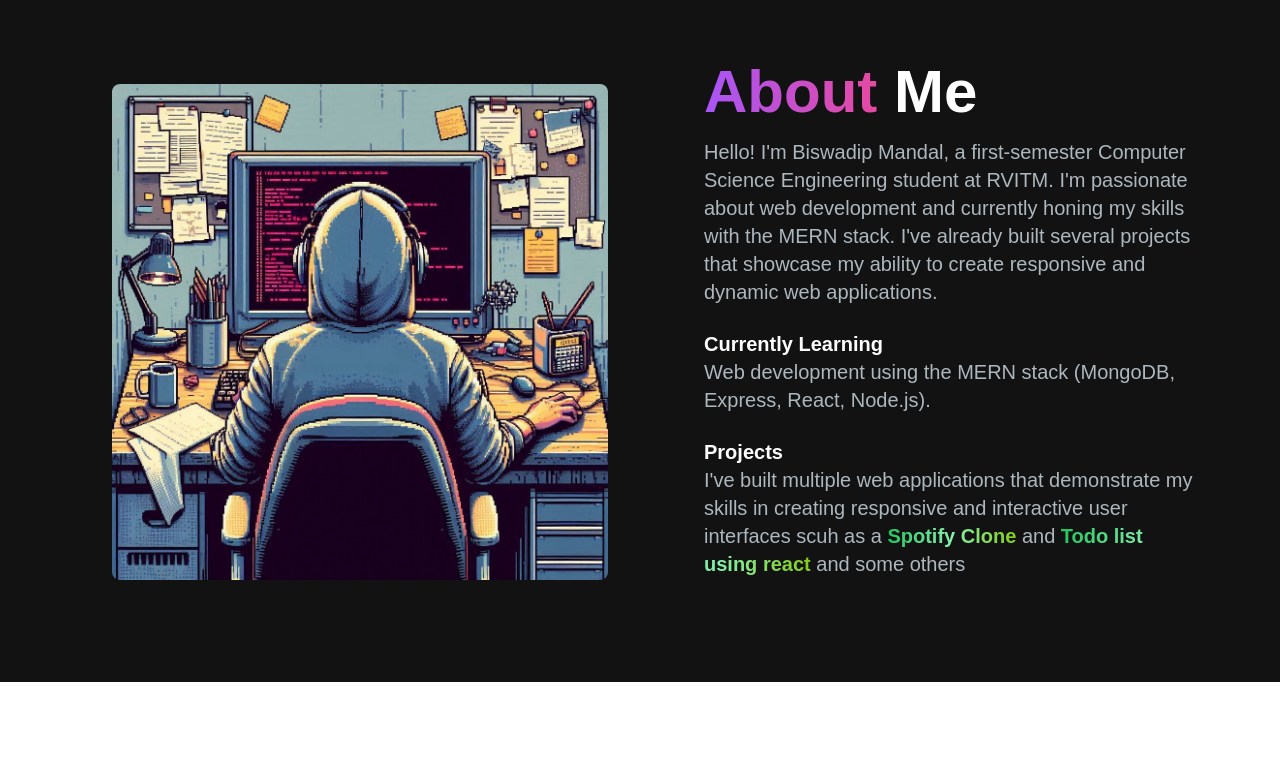
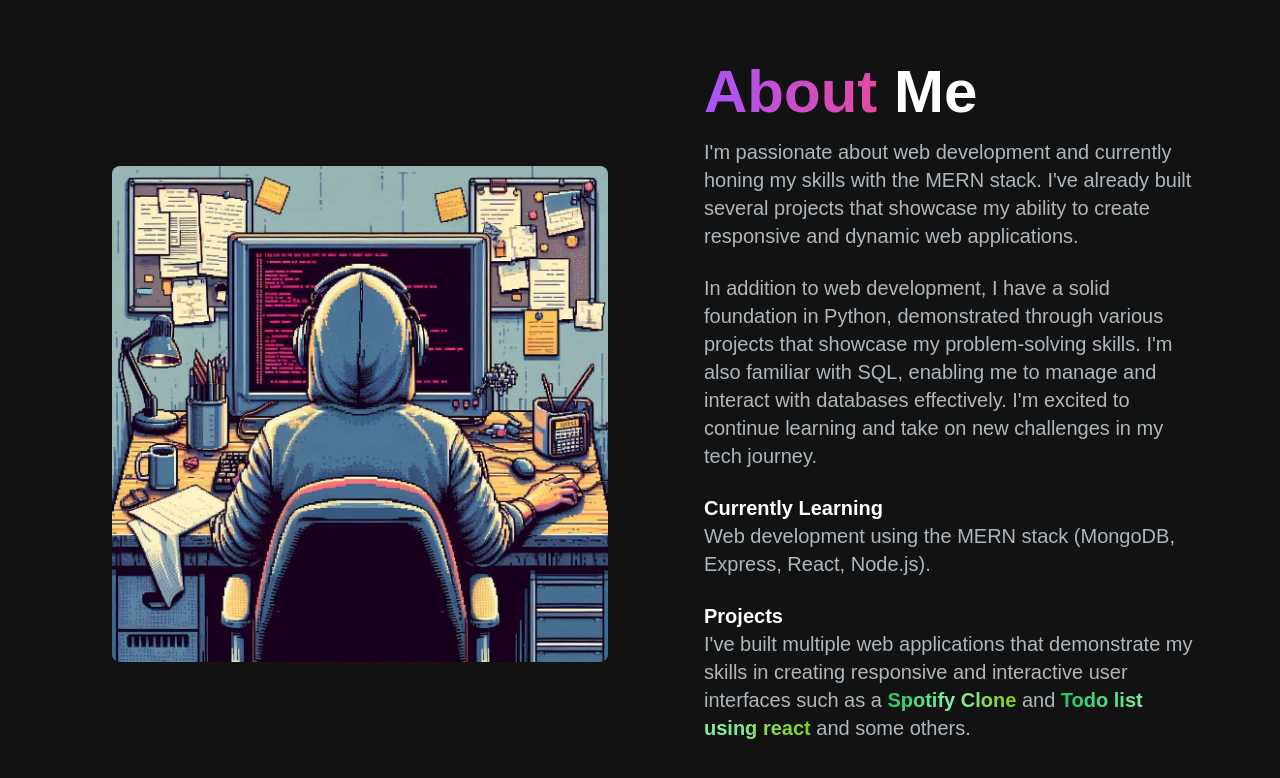
Before and after one commit to biswaisop/portFolio, a Next.js app: page / in a window 1280 px wide. Shown: the part 490-1268 px from the top of the page. Before the commit the page ends 1172 px from the top, so only its background shows below. Built offline with nearby package versions, Linux system fonts and the light colour scheme.

Commit message:
aboutdesc

```diff
--- a/app/Componrnts/about/AboutSection.js
+++ b/app/Componrnts/about/AboutSection.js
@@ -25,11 +25,17 @@ const AboutSection = () => {
             Me
           </h1>
           <p className="text-[#ADB7BE] text-base sm:text-lg mb-6 lg:text-xl">
-            Hello! I'm Biswadip Mandal, a first-semester Computer Science
-            Engineering student at RVITM. I'm passionate about web development
-            and currently honing my skills with the MERN stack. I've already
-            built several projects that showcase my ability to create responsive
-            and dynamic web applications.
+            I&apos;m passionate about web development and currently honing my skills
+            with the MERN stack. I&apos;ve already built several projects that
+            showcase my ability to create responsive and dynamic web
+            applications.
+          </p>
+          <p className="text-[#ADB7BE] text-base sm:text-lg mb-6 lg:text-xl">
+            In addition to web development, I have a solid foundation in Python,
+            demonstrated through various projects that showcase my
+            problem-solving skills. I&apos;m also familiar with SQL, enabling me to
+            manage and interact with databases effectively. I&apos;m excited to
+            continue learning and take on new challenges in my tech journey.
           </p>
 
           <ul>
@@ -47,17 +53,22 @@ const AboutSection = () => {
                 Projects
               </span>
               <p className="text-[#ADB7BE] text-base sm:text-lg mb-6 lg:text-xl">
-                I've built multiple web applications that demonstrate my skills
-                in creating responsive and interactive user interfaces scuh as a{" "}
+                I&apos;ve built multiple web applications that demonstrate my skills
+                in creating responsive and interactive user interfaces such as a{" "}
                 <Link
                   href="https://www.botify.freewebhostmost.com/"
-                  className="text-transparent bg-clip-text bg-gradient-to-r from-green-500 via-green-300 to-lime-500 font-semibold hover:underline">
+                  className="text-transparent bg-clip-text bg-gradient-to-r from-green-500 via-green-300 to-lime-500 font-semibold hover:underline"
+                >
                   Spotify Clone
-                </Link> and <Link
+                </Link>{" "}
+                and{" "}
+                <Link
                   href="https://www.botify.freewebhostmost.com/"
-                  className="text-transparent bg-clip-text bg-gradient-to-r from-green-500 via-green-300 to-lime-500 font-semibold hover:underline">
+                  className="text-transparent bg-clip-text bg-gradient-to-r from-green-500 via-green-300 to-lime-500 font-semibold hover:underline"
+                >
                   Todo list using react
-                </Link> and some others
+                </Link>{" "}
+                and some others.
               </p>
             </li>
           </ul>
```
